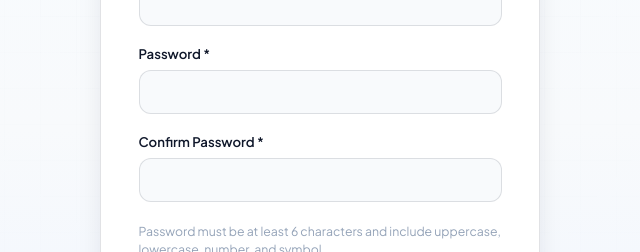
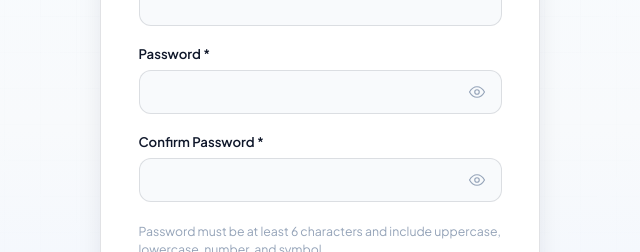
Before and after one commit to adamaelropy/smartcar-qr, a React (Vite) app in the folder frontend/: page /signup in a window 1280 px wide. Shown: the part 272-524 px from the top of the page, without its empty margins (320-960 px from the left). Built offline with nearby package versions, Linux system fonts and the light colour scheme; no server answers.

Commit message:
password1

```diff
--- a/frontend/src/pages/Profile.jsx
+++ b/frontend/src/pages/Profile.jsx
@@ -71,6 +71,9 @@ export default function Profile() {
   const [passwordError, setPasswordError] = useState('');
   const [passwordSuccess, setPasswordSuccess] = useState('');
   const [passwordSaving, setPasswordSaving] = useState(false);
+  const [showCurrentPassword, setShowCurrentPassword] = useState(false);
+  const [showNewPassword, setShowNewPassword] = useState(false);
+  const [showConfirmPassword, setShowConfirmPassword] = useState(false);
 
   // UI section state
   const [section, setSection] = useState('account');
@@ -584,47 +587,134 @@ export default function Profile() {
                 <form className="profile-password-form" onSubmit={handleChangePassword}>
                   <label className="profile-edit-field" htmlFor="currentPassword">
   <span className="profile-label">Current Password</span>
+
+  <div className="mobile-password-field">
     <input
       id="currentPassword"
       name="currentPassword"
       className="profile-input"
-    type="password"
+      type={showCurrentPassword ? 'text' : 'password'}
       value={passwordForm.currentPassword}
-    onChange={(e) => updatePasswordField('currentPassword', e.target.value)}
+      onChange={(e) =>
+        updatePasswordField('currentPassword', e.target.value)
+      }
       autoComplete="current-password"
       required
       placeholder="Enter your current password"
     />
+
+    <button
+      type="button"
+      className="mobile-password-eye"
+      onClick={() =>
+        setShowCurrentPassword((current) => !current)
+      }
+      aria-label={
+        showCurrentPassword ? 'Hide current password' : 'Show current password'
+      }
+    >
+      {showCurrentPassword ? (
+        <svg width="18" height="18" viewBox="0 0 24 24" fill="none" stroke="currentColor" strokeWidth="1.5" strokeLinecap="round" strokeLinejoin="round">
+          <path d="M3 3l18 18" />
+          <path d="M10.58 10.58A3 3 0 0113.42 13.42" />
+          <path d="M14.12 14.12A9 9 0 0112 17c-4.97 0-9-5-9-5a19.6 19.6 0 014.28-4.77" />
+        </svg>
+      ) : (
+        <svg width="18" height="18" viewBox="0 0 24 24" fill="none" stroke="currentColor" strokeWidth="1.5" strokeLinecap="round" strokeLinejoin="round">
+          <path d="M2 12s4-7 10-7 10 7 10 7-4 7-10 7S2 12 2 12z" />
+          <circle cx="12" cy="12" r="3" />
+        </svg>
+      )}
+    </button>
+  </div>
 </label>
 
 <label className="profile-edit-field" htmlFor="newPassword">
   <span className="profile-label">New Password</span>
+
+  <div className="mobile-password-field">
     <input
       id="newPassword"
       name="newPassword"
       className="profile-input"
-    type="password"
+      type={showNewPassword ? 'text' : 'password'}
       value={passwordForm.newPassword}
-    onChange={(e) => updatePasswordField('newPassword', e.target.value)}
+      onChange={(e) =>
+        updatePasswordField('newPassword', e.target.value)
+      }
       autoComplete="new-password"
       required
       placeholder="Enter a new password"
     />
+
+    <button
+      type="button"
+      className="mobile-password-eye"
+      onClick={() =>
+        setShowNewPassword((current) => !current)
+      }
+      aria-label={
+        showNewPassword ? 'Hide new password' : 'Show new password'
+      }
+    >
+      {showNewPassword ? (
+        <svg width="18" height="18" viewBox="0 0 24 24" fill="none" stroke="currentColor" strokeWidth="1.5" strokeLinecap="round" strokeLinejoin="round">
+          <path d="M3 3l18 18" />
+          <path d="M10.58 10.58A3 3 0 0113.42 13.42" />
+          <path d="M14.12 14.12A9 9 0 0112 17c-4.97 0-9-5-9-5a19.6 19.6 0 014.28-4.77" />
+        </svg>
+      ) : (
+        <svg width="18" height="18" viewBox="0 0 24 24" fill="none" stroke="currentColor" strokeWidth="1.5" strokeLinecap="round" strokeLinejoin="round">
+          <path d="M2 12s4-7 10-7 10 7 10 7-4 7-10 7S2 12 2 12z" />
+          <circle cx="12" cy="12" r="3" />
+        </svg>
+      )}
+    </button>
+  </div>
 </label>
 
 <label className="profile-edit-field" htmlFor="confirmPassword">
   <span className="profile-label">Confirm New Password</span>
+
+  <div className="mobile-password-field">
     <input
       id="confirmPassword"
       name="confirmPassword"
       className="profile-input"
-    type="password"
+      type={showConfirmPassword ? 'text' : 'password'}
       value={passwordForm.confirmPassword}
-    onChange={(e) => updatePasswordField('confirmPassword', e.target.value)}
+      onChange={(e) =>
+        updatePasswordField('confirmPassword', e.target.value)
+      }
       autoComplete="new-password"
       required
       placeholder="Confirm your new password"
     />
+
+    <button
+      type="button"
+      className="mobile-password-eye"
+      onClick={() =>
+        setShowConfirmPassword((current) => !current)
+      }
+      aria-label={
+        showConfirmPassword ? 'Hide confirm password' : 'Show confirm password'
+      }
+    >
+      {showConfirmPassword ? (
+        <svg width="18" height="18" viewBox="0 0 24 24" fill="none" stroke="currentColor" strokeWidth="1.5" strokeLinecap="round" strokeLinejoin="round">
+          <path d="M3 3l18 18" />
+          <path d="M10.58 10.58A3 3 0 0113.42 13.42" />
+          <path d="M14.12 14.12A9 9 0 0112 17c-4.97 0-9-5-9-5a19.6 19.6 0 014.28-4.77" />
+        </svg>
+      ) : (
+        <svg width="18" height="18" viewBox="0 0 24 24" fill="none" stroke="currentColor" strokeWidth="1.5" strokeLinecap="round" strokeLinejoin="round">
+          <path d="M2 12s4-7 10-7 10 7 10 7-4 7-10 7S2 12 2 12z" />
+          <circle cx="12" cy="12" r="3" />
+        </svg>
+      )}
+    </button>
+  </div>
 </label>
                   <div className="password-requirements">
                     <div>
--- a/frontend/src/pages/SignUp.jsx
+++ b/frontend/src/pages/SignUp.jsx
@@ -16,6 +16,8 @@ function SignUp() {
   const [confirmPassword, setConfirmPassword] = useState('');
   const [error, setError] = useState('');
   const [loading, setLoading] = useState(false);
+  const [showPassword, setShowPassword] = useState(false);
+  const [showConfirmPassword, setShowConfirmPassword] = useState(false);
 
   const handleSubmit = async (event) => {
     event.preventDefault();
@@ -73,28 +75,110 @@ function SignUp() {
 
           <div className="auth-field">
   <label htmlFor="signup-password">Password *</label>
+
+  <div className="mobile-password-field">
     <input
       id="signup-password"
       name="password"
-    type="password"
+      type={showPassword ? 'text' : 'password'}
       value={password}
       onChange={(event) => setPassword(event.target.value)}
       autoComplete="new-password"
       required
     />
+
+    <button
+      type="button"
+      className="mobile-password-eye"
+      onClick={() => setShowPassword((current) => !current)}
+      aria-label={showPassword ? 'Hide password' : 'Show password'}
+    >
+      {showPassword ? (
+        <svg
+          width="18"
+          height="18"
+          viewBox="0 0 24 24"
+          fill="none"
+          stroke="currentColor"
+          strokeWidth="1.5"
+          strokeLinecap="round"
+          strokeLinejoin="round"
+        >
+          <path d="M3 3l18 18" />
+          <path d="M10.58 10.58A3 3 0 0113.42 13.42" />
+          <path d="M14.12 14.12A9 9 0 0112 17c-4.97 0-9-5-9-5a19.6 19.6 0 014.28-4.77" />
+        </svg>
+      ) : (
+        <svg
+          width="18"
+          height="18"
+          viewBox="0 0 24 24"
+          fill="none"
+          stroke="currentColor"
+          strokeWidth="1.5"
+          strokeLinecap="round"
+          strokeLinejoin="round"
+        >
+          <path d="M2 12s4-7 10-7 10 7 10 7-4 7-10 7S2 12 2 12z" />
+          <circle cx="12" cy="12" r="3" />
+        </svg>
+      )}
+    </button>
+  </div>
 </div>
 
 <div className="auth-field">
   <label htmlFor="confirm-password">Confirm Password *</label>
+
+  <div className="mobile-password-field">
     <input
       id="confirm-password"
       name="confirmPassword"
-    type="password"
+      type={showConfirmPassword ? 'text' : 'password'}
       value={confirmPassword}
       onChange={(event) => setConfirmPassword(event.target.value)}
       autoComplete="new-password"
       required
     />
+
+    <button
+      type="button"
+      className="mobile-password-eye"
+      onClick={() => setShowConfirmPassword((current) => !current)}
+      aria-label={showConfirmPassword ? 'Hide confirm password' : 'Show confirm password'}
+    >
+      {showConfirmPassword ? (
+        <svg
+          width="18"
+          height="18"
+          viewBox="0 0 24 24"
+          fill="none"
+          stroke="currentColor"
+          strokeWidth="1.5"
+          strokeLinecap="round"
+          strokeLinejoin="round"
+        >
+          <path d="M3 3l18 18" />
+          <path d="M10.58 10.58A3 3 0 0113.42 13.42" />
+          <path d="M14.12 14.12A9 9 0 0112 17c-4.97 0-9-5-9-5a19.6 19.6 0 014.28-4.77" />
+        </svg>
+      ) : (
+        <svg
+          width="18"
+          height="18"
+          viewBox="0 0 24 24"
+          fill="none"
+          stroke="currentColor"
+          strokeWidth="1.5"
+          strokeLinecap="round"
+          strokeLinejoin="round"
+        >
+          <path d="M2 12s4-7 10-7 10 7 10 7-4 7-10 7S2 12 2 12z" />
+          <circle cx="12" cy="12" r="3" />
+        </svg>
+      )}
+    </button>
+  </div>
 </div>
 
           <p className="auth-hint">
```
Lines whose indentation alone changed are shown as unchanged.
